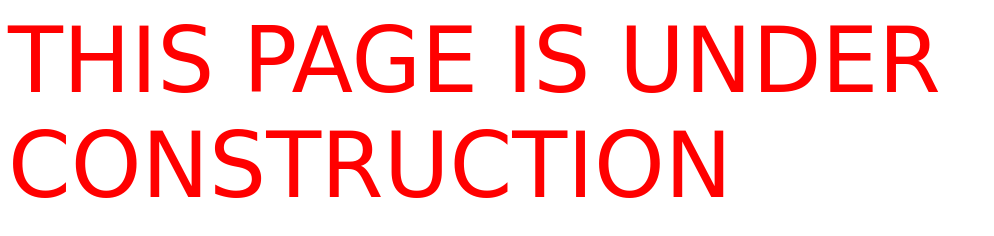
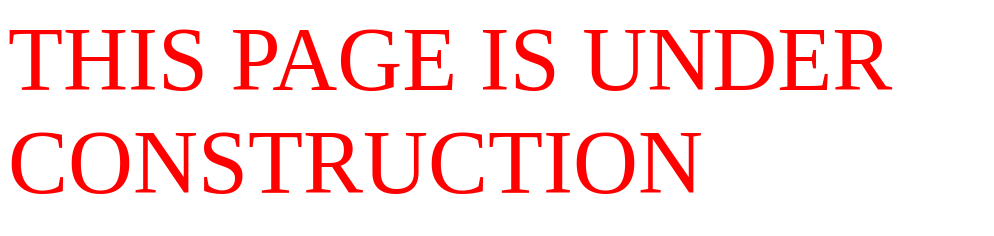
Before and after one commit to jheitz223/devteam-website, a plain HTML site: page WorkInProgress.html in a window 1280 px wide. Shown: the whole page, without its empty margins (0-994 px from the left). Drawn offline with Linux system fonts and the light colour scheme.

Commit message:
Font Change
Font changed

```diff
--- a/WorkInProgressSheeet.css
+++ b/WorkInProgressSheeet.css
@@ -1,5 +1,5 @@
 body:nth-child(2){
   color: red;
   font-size: 90px;
-  font-family: cursive;
+  font-family: Ubuntu;
 }
```
